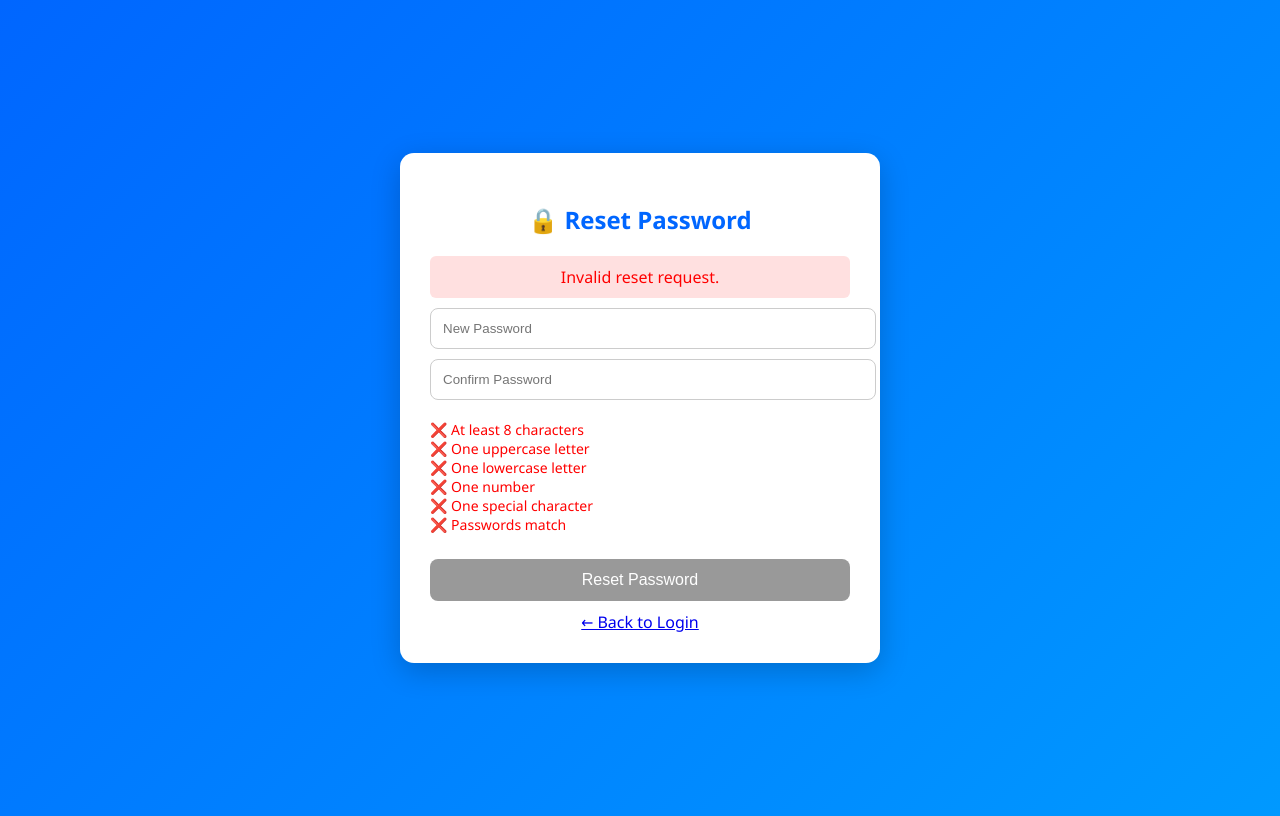
After one commit to pharoah0411/workshop-2, a PHP site: page /workshop/reset_password.php in a window 1280 px wide. The commit adds this page. Run offline with PHP 8.4, Linux system fonts and the light colour scheme; some libraries are stand-ins or nearby versions.

Commit message:
forgot&reset

```diff
--- a/login.php
+++ b/login.php
@@ -126,6 +126,10 @@ if ($_SERVER['REQUEST_METHOD'] === 'POST') {
           <input name="password" type="password" required>
         </div>
         <button class="btn-primary" type="submit">Log In</button>
+        <div style="text-align:center; margin-top:15px;">
+        <a href="forgot_password.php"style="color:#0066ff; font-weight:600; text-decoration:none;"> Forgot Password?</a>
+</div>
+
       </form>
     </div>
   </div>
--- a/patient_history.php
+++ b/patient_history.php
@@ -1,5 +1,5 @@
 <?php
-include "connectionSyameel.php";
+include "connection.php";
 include "header.php";
 
 $message = "";
--- /dev/null
+++ b/reset_password.php
@@ -0,0 +1,218 @@
+<?php
+require_once "connection.php";
+session_start();
+
+$email = $_GET['email'] ?? '';
+$error = '';
+$success = '';
+
+if ($email === '') {
+    $error = "Invalid reset request.";
+}
+
+if ($_SERVER['REQUEST_METHOD'] === 'POST' && $email !== '') {
+
+    $newPassword = $_POST['password'] ?? '';
+    $confirm     = $_POST['confirm_password'] ?? '';
+
+    // ✅ Backend strong password validation (MUST MATCH JS)
+    if (
+        strlen($newPassword) < 8 ||
+        !preg_match('/[A-Z]/', $newPassword) ||
+        !preg_match('/[a-z]/', $newPassword) ||
+        !preg_match('/[0-9]/', $newPassword) ||
+        !preg_match('/[\W]/', $newPassword)
+    ) {
+        $error = "Password does not meet security requirements.";
+    }
+    elseif ($newPassword !== $confirm) {
+        $error = "Passwords do not match.";
+    }
+    else {
+        $hashed = password_hash($newPassword, PASSWORD_DEFAULT);
+        $updated = false;
+
+        try {
+            // 1️⃣ SQL Server
+            if (!$updated && isset($pdo) && $pdo instanceof PDO) {
+                $stmt = $pdo->prepare("UPDATE [USER] SET password = ? WHERE email = ?");
+                if ($stmt->execute([$hashed, $email]) && $stmt->rowCount() > 0) {
+                    $updated = true;
+                }
+            }
+
+            // 2️⃣ MySQL
+            if (!$updated && isset($mysql_conn2) && $mysql_conn2 instanceof mysqli) {
+                $stmt = $mysql_conn2->prepare("UPDATE `USER` SET password = ? WHERE email = ?");
+                $stmt->bind_param("ss", $hashed, $email);
+                $stmt->execute();
+                if ($stmt->affected_rows > 0) {
+                    $updated = true;
+                }
+                $stmt->close();
+            }
+
+            // 3️⃣ PostgreSQL
+            if (!$updated && isset($pg_conn) && $pg_conn instanceof PDO) {
+                $stmt = $pg_conn->prepare('UPDATE "user" SET password = ? WHERE email = ?');
+                $stmt->execute([$hashed, $email]);
+                if ($stmt->rowCount() > 0) {
+                    $updated = true;
+                }
+            }
+
+            if ($updated) {
+                $success = "Password reset successful. You may now log in.";
+            } else {
+                $error = "Email not found in system.";
+            }
+
+        } catch (Exception $e) {
+            $error = "Reset error: " . htmlspecialchars($e->getMessage());
+        }
+    }
+}
+?>
+<!DOCTYPE html>
+<html>
+<head>
+    <title>Reset Password</title>
+    <style>
+        body {
+            font-family: 'Segoe UI', Tahoma, sans-serif;
+            background: linear-gradient(135deg, #0066ff 0%, #0099ff 100%);
+            min-height: 100vh;
+            display: flex;
+            justify-content: center;
+            align-items: center;
+        }
+        .card {
+            background: white;
+            padding: 30px;
+            width: 420px;
+            border-radius: 14px;
+            box-shadow: 0 8px 30px rgba(0,0,0,.2);
+        }
+        h2 {
+            text-align: center;
+            color: #0066ff;
+            margin-bottom: 20px;
+        }
+        .input-box {
+            width: 100%;
+            padding: 12px;
+            border-radius: 8px;
+            border: 1px solid #ccc;
+            margin-bottom: 10px;
+        }
+        .rules {
+            font-size: 14px;
+            margin: 10px 0;
+        }
+        .rules span {
+            display: block;
+            color: red;
+        }
+        .rules span.valid {
+            color: green;
+        }
+        .btn {
+            width: 100%;
+            padding: 12px;
+            border: none;
+            border-radius: 8px;
+            background: #0066ff;
+            color: white;
+            font-size: 16px;
+            cursor: pointer;
+            margin-top: 15px;
+        }
+        .btn:disabled {
+            background: #999;
+            cursor: not-allowed;
+        }
+        .error {
+            background: #ffe0e0;
+            color: red;
+            padding: 10px;
+            border-radius: 6px;
+            margin-bottom: 10px;
+            text-align: center;
+        }
+        .success {
+            background: #d4edda;
+            color: green;
+            padding: 10px;
+            border-radius: 6px;
+            margin-bottom: 10px;
+            text-align: center;
+        }
+        .back {
+            text-align: center;
+            margin-top: 10px;
+        }
+    </style>
+</head>
+<body>
+
+<div class="card">
+    <h2>🔒 Reset Password</h2>
+
+    <?php if ($error): ?><div class="error"><?= $error ?></div><?php endif; ?>
+    <?php if ($success): ?><div class="success"><?= $success ?></div><?php endif; ?>
+
+    <?php if (!$success): ?>
+    <form method="POST">
+        <input type="password" name="password" id="password" class="input-box" placeholder="New Password" required>
+        <input type="password" name="confirm_password" id="confirm" class="input-box" placeholder="Confirm Password" required>
+
+        <div class="rules">
+            <span id="len">❌ At least 8 characters</span>
+            <span id="upper">❌ One uppercase letter</span>
+            <span id="lower">❌ One lowercase letter</span>
+            <span id="num">❌ One number</span>
+            <span id="spec">❌ One special character</span>
+            <span id="match">❌ Passwords match</span>
+        </div>
+
+        <button id="submitBtn" class="btn" disabled>Reset Password</button>
+    </form>
+    <?php endif; ?>
+
+    <div class="back">
+        <a href="login.php">← Back to Login</a>
+    </div>
+</div>
+
+<script>
+const password = document.getElementById("password");
+const confirmP = document.getElementById("confirm");
+const btn = document.getElementById("submitBtn");
+
+function validate() {
+    const val = password.value;
+
+    const rules = {
+        len: val.length >= 8,
+        upper: /[A-Z]/.test(val),
+        lower: /[a-z]/.test(val),
+        num: /[0-9]/.test(val),
+        spec: /[\W]/.test(val),
+        match: val === confirmP.value && val !== ''
+    };
+
+    for (let id in rules) {
+        document.getElementById(id).className = rules[id] ? "valid" : "";
+        document.getElementById(id).innerText =
+            (rules[id] ? "✔ " : "❌ ") + document.getElementById(id).innerText.replace(/^[✔❌]\s*/, '');
+    }
+
+    btn.disabled = !Object.values(rules).every(Boolean);
+}
+
+password.addEventListener("input", validate);
+confirmP.addEventListener("input", validate);
+</script>
+
+</body>
+</html>
```
Also changed, not shown: forgot_password.php (added, +178 -0 lines).
